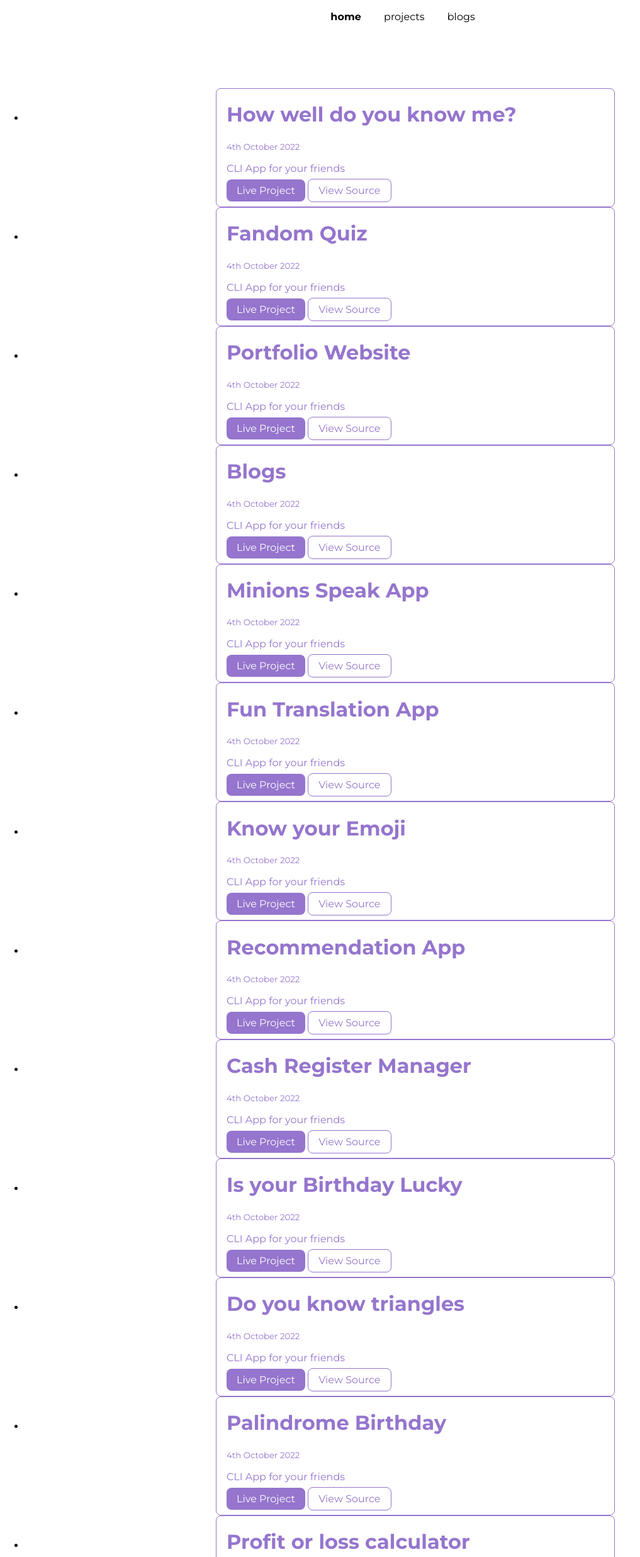
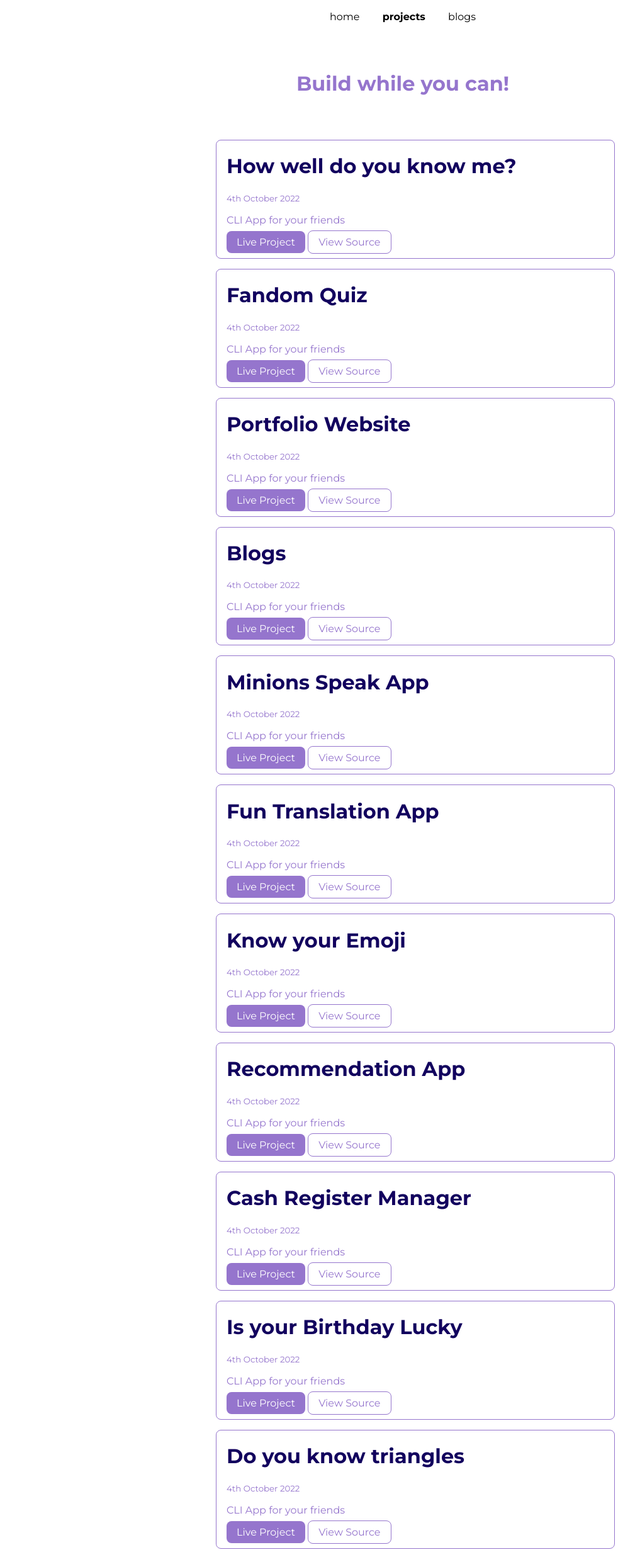
Before and after one commit to dhruvtyagii/HTML5-refresh, a plain HTML site: page projects.html in a window 1280 px wide. Shown: the part 73-2546 px from the top of the page at 63% size, without its empty margins (0-1017 px from the left). Drawn offline with Linux system fonts and the light colour scheme.

Commit message:
portfolio

```diff
--- a/projects.html
+++ b/projects.html
@@ -11,25 +11,25 @@
             <div> <img src="images/Dhruv_Tyagi.svg"> </div>
             <ul class="nav-pills">
                  <li class="list-item-inline">
-                    <a class = "link link-active" href="/index.html">home</a>
+                    <a class = "link" href="/index.html">home</a>
                 </li>
                  <li class="list-item-inline">
-                    <a class = "link"href="/projects.html">projects</a>
+                    <a class = "link link-active" href="/projects.html">projects</a>
                 </li>
                  <li class="list-item-inline">
-                    <a class = "link" href="/blogs.html">blogs</a>
+                    <a class = "link" href="/blog.html">blogs</a>
                 </li>
 
             </ul>
 
         </nav>
 
-        <header class="hero"></header>
+        <header class="hero container-center"> <h1 id="build"> Build while you can!</h1> </header>
 
         <ul reversed>
             <li>
             <div class="container container-center secondary-link">
-                    <h1>How well do you know me?</h1>
+                    <h1 class="project-heading">How well do you know me?</h1>
                 <small>4th October 2022</small>
                 <p>CLI App for your friends</p>
 
@@ -40,7 +40,7 @@
             </li>
             <li>
                 <div class="container container-center secondary-link">
-                        <h1>Fandom Quiz</h1>
+                        <h1 class="project-heading">Fandom Quiz</h1>
                     <small>4th October 2022</small>
                     <p>CLI App for your friends</p>
 
@@ -51,7 +51,7 @@
             </li>
             <li>
                 <div class="container container-center secondary-link">
-                        <h1>Portfolio Website</h1>
+                        <h1 class="project-heading">Portfolio Website</h1>
                     <small>4th October 2022</small>
                     <p>CLI App for your friends</p>
 
@@ -62,7 +62,7 @@
             </li>
             <li>
                 <div class="container container-center secondary-link">
-                        <h1>Blogs</h1>
+                        <h1 class="project-heading">Blogs</h1>
                     <small>4th October 2022</small>
                     <p>CLI App for your friends</p>
 
@@ -73,7 +73,7 @@
             </li>
             <li>
                 <div class="container container-center secondary-link">
-                        <h1>Minions Speak App</h1>
+                        <h1 class="project-heading">Minions Speak App</h1>
                     <small>4th October 2022</small>
                     <p>CLI App for your friends</p>
 
@@ -84,7 +84,7 @@
             </li>
             <li>
                 <div class="container container-center secondary-link">
-                        <h1>Fun Translation App</h1>
+                        <h1 class="project-heading">Fun Translation App</h1>
                     <small>4th October 2022</small>
                     <p>CLI App for your friends</p>
 
@@ -95,7 +95,7 @@
             </li>
             <li>
                 <div class="container container-center secondary-link">
-                        <h1>Know your Emoji</h1>
+                        <h1 class="project-heading">Know your Emoji</h1>
                     <small>4th October 2022</small>
                     <p>CLI App for your friends</p>
 
@@ -106,7 +106,7 @@
             </li>
             <li>
                 <div class="container container-center secondary-link">
-                        <h1>Recommendation App</h1>
+                        <h1 class="project-heading">Recommendation App</h1>
                     <small>4th October 2022</small>
                     <p>CLI App for your friends</p>
 
@@ -117,7 +117,7 @@
             </li>
             <li>
                 <div class="container container-center secondary-link">
-                        <h1>Cash Register Manager</h1>
+                        <h1 class="project-heading">Cash Register Manager</h1>
                     <small>4th October 2022</small>
                     <p>CLI App for your friends</p>
 
@@ -128,7 +128,7 @@
             </li>
             <li>
                 <div class="container container-center secondary-link">
-                        <h1>Is your Birthday Lucky</h1>
+                        <h1 class="project-heading">Is your Birthday Lucky</h1>
                     <small>4th October 2022</small>
                     <p>CLI App for your friends</p>
 
@@ -139,7 +139,7 @@
             </li>
             <li>
                 <div class="container container-center secondary-link">
-                        <h1>Do you know triangles</h1>
+                        <h1 class="project-heading">Do you know triangles</h1>
                     <small>4th October 2022</small>
                     <p>CLI App for your friends</p>
 
@@ -150,7 +150,7 @@
             </li>
             <li>
                 <div class="container container-center secondary-link">
-                        <h1>Palindrome Birthday</h1>
+                        <h1 class="project-heading">Palindrome Birthday</h1>
                     <small>4th October 2022</small>
                     <p>CLI App for your friends</p>
 
@@ -161,7 +161,7 @@
             </li>
             <li>
                 <div class="container container-center secondary-link">
-                        <h1>Profit or loss calculator</h1>
+                        <h1 class="project-heading">Profit or loss calculator</h1>
                     <small>4th October 2022</small>
                     <p>CLI App for your friends</p>
 
--- a/styles.css
+++ b/styles.css
@@ -18,11 +18,13 @@ body{
     padding-left: 1rem;
     padding-right: 1rem;
     padding-bottom: 1rem;
+
 }
 
 .container-center {
     max-width: 600px;
     margin: auto;
+    margin-bottom: 1rem;
 }
 
 /** links **/
@@ -139,11 +141,25 @@ body{
 }
 
 .image-wave{
-    width: 100%;
+    padding-top: 1rem;
+    height: 300px;
+
+}
+
+.image-plato{
+
     padding-top: 1rem;
 }
 
-.image-plato{
-    width: 100%;
-    padding-top: 1rem;
+li{
+    list-style-type: none;
 }
+
+#build{
+    text-align: center;
+    color: var(--primary-color);
+}
+
+.project-heading{
+    color: #12005e
+}
```
Also changed, not shown: blog.html (added, +55 -0 lines), index.html (+4 -4 lines), lib/lib/the-internet.html (added, +12 -0 lines), images/raza - thinker.webp (added), images/raza-thinker.jpeg (added), images/rothko.jpeg (added).
